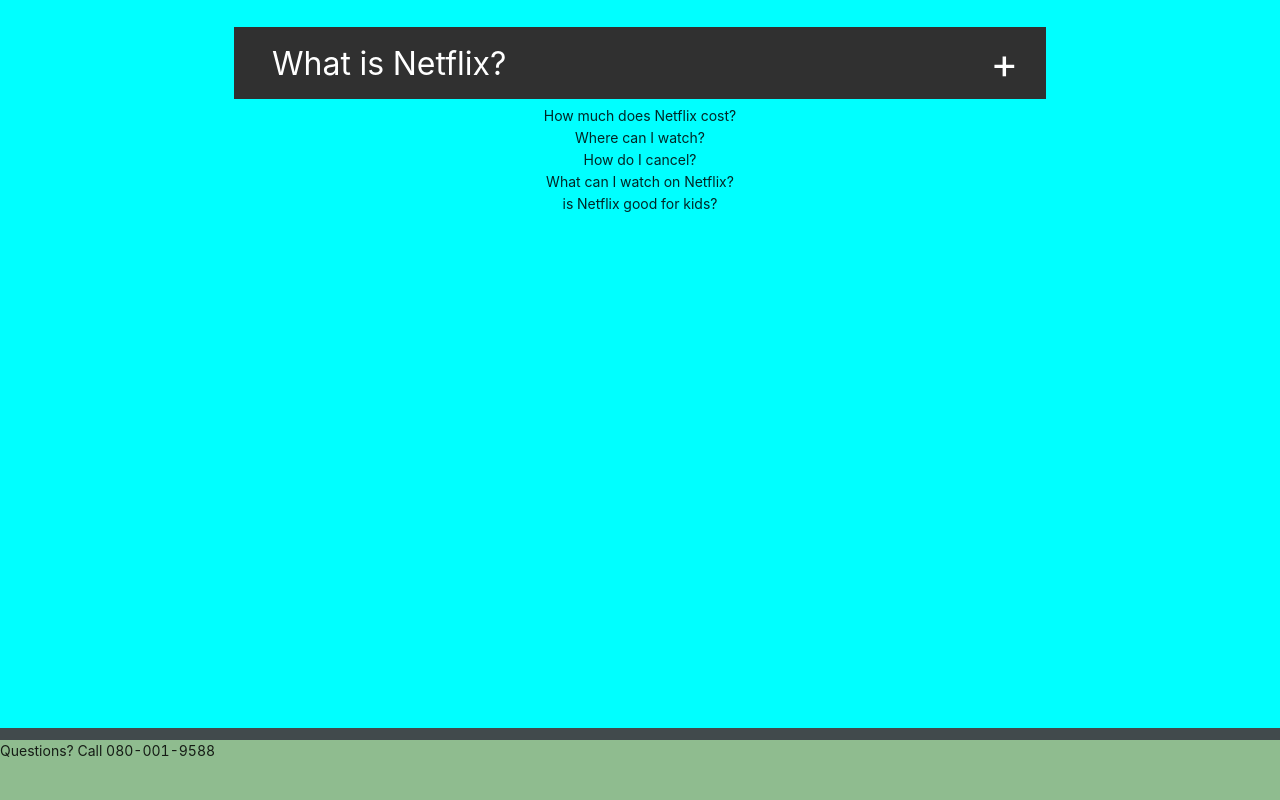
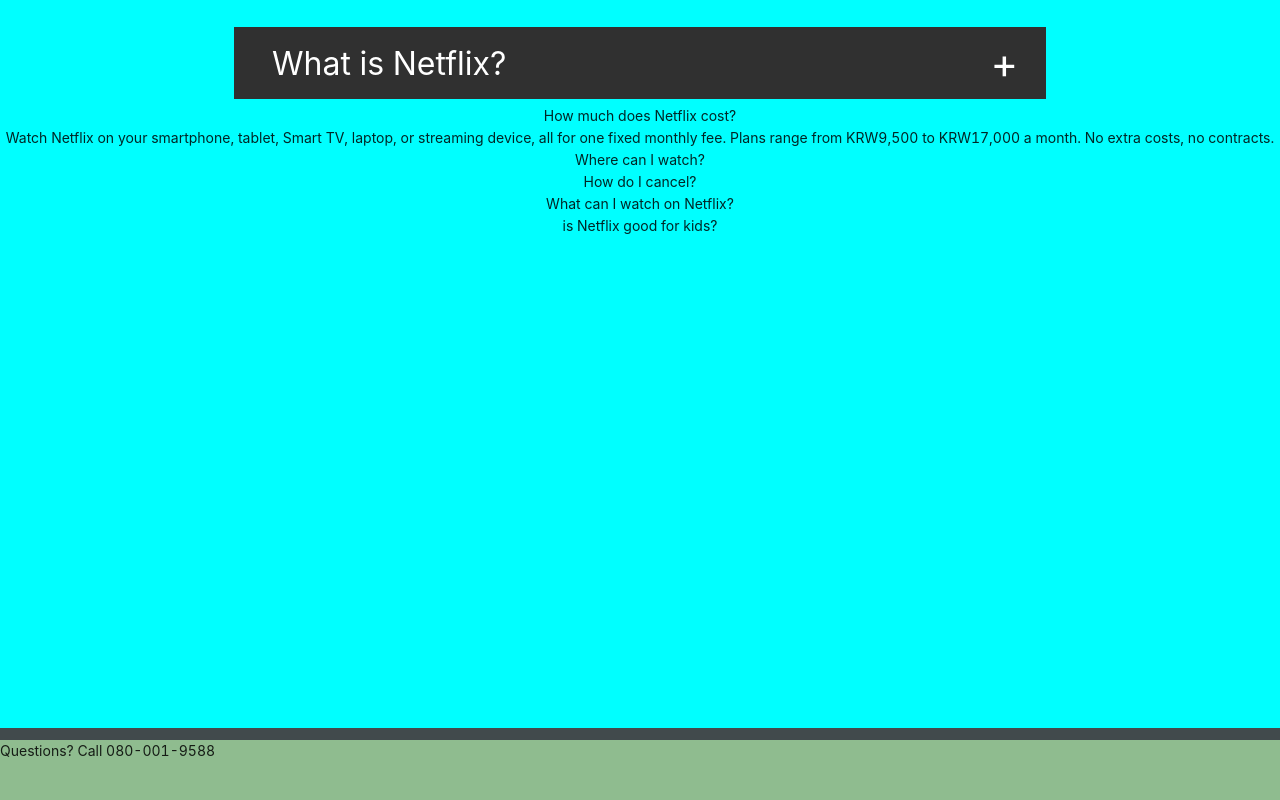
Before and after one commit to ekiankim92/eunflix, a Next.js app in the folder eunflex/: page /landingpage in a window 1280 px wide. Shown: the part 2360-3160 px from the top of the page. Built offline with nearby package versions, Linux system fonts and the light colour scheme.

Commit message:
landing update

```diff
--- a/eunflex/src/units/landing/landing.presenter.tsx
+++ b/eunflex/src/units/landing/landing.presenter.tsx
@@ -165,6 +165,11 @@
           </div>
         )}
         <div>How much does Netflix cost?</div>
+        <div>
+          Watch Netflix on your smartphone, tablet, Smart TV, laptop, or
+          streaming device, all for one fixed monthly fee. Plans range from
+          KRW9,500 to KRW17,000 a month. No extra costs, no contracts.
+        </div>
         <div>Where can I watch?</div>
         <div>How do I cancel?</div>
         <div>What can I watch on Netflix?</div>
```
